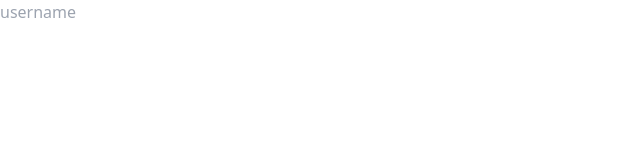
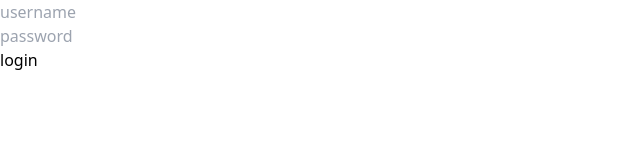
Before and after one commit to jheavejimenez/book-keeping, a React (Create React App) app: page / in a window 1280 px wide. Shown: the top 160 px of the page, without its empty margins (0-640 px from the left). Built offline with nearby package versions, Linux system fonts and the light colour scheme; the HTML template or start-up script is replaced by a standard one.

Commit message:
added button

```diff
--- a/src/App.js
+++ b/src/App.js
@@ -1,9 +1,12 @@
 import Input from "./components/Input/Input";
+import Button from "./components/Button/Button";
 
 function App() {
   return (
     <div className="App">
       <Input placeHolder={"username"} type={"text"} />
+      <Input placeHolder={"password"} type={"password"} />
+      <Button text={"login"} />
     </div>
   );
 }
--- /dev/null
+++ b/src/components/Button/Button.jsx
@@ -0,0 +1,11 @@
+import React from 'react'
+
+function Button({text, onClick}) {
+  return (
+    <button>{text}</button>
+  )
+
+
+}
+
+export default Button;
```
